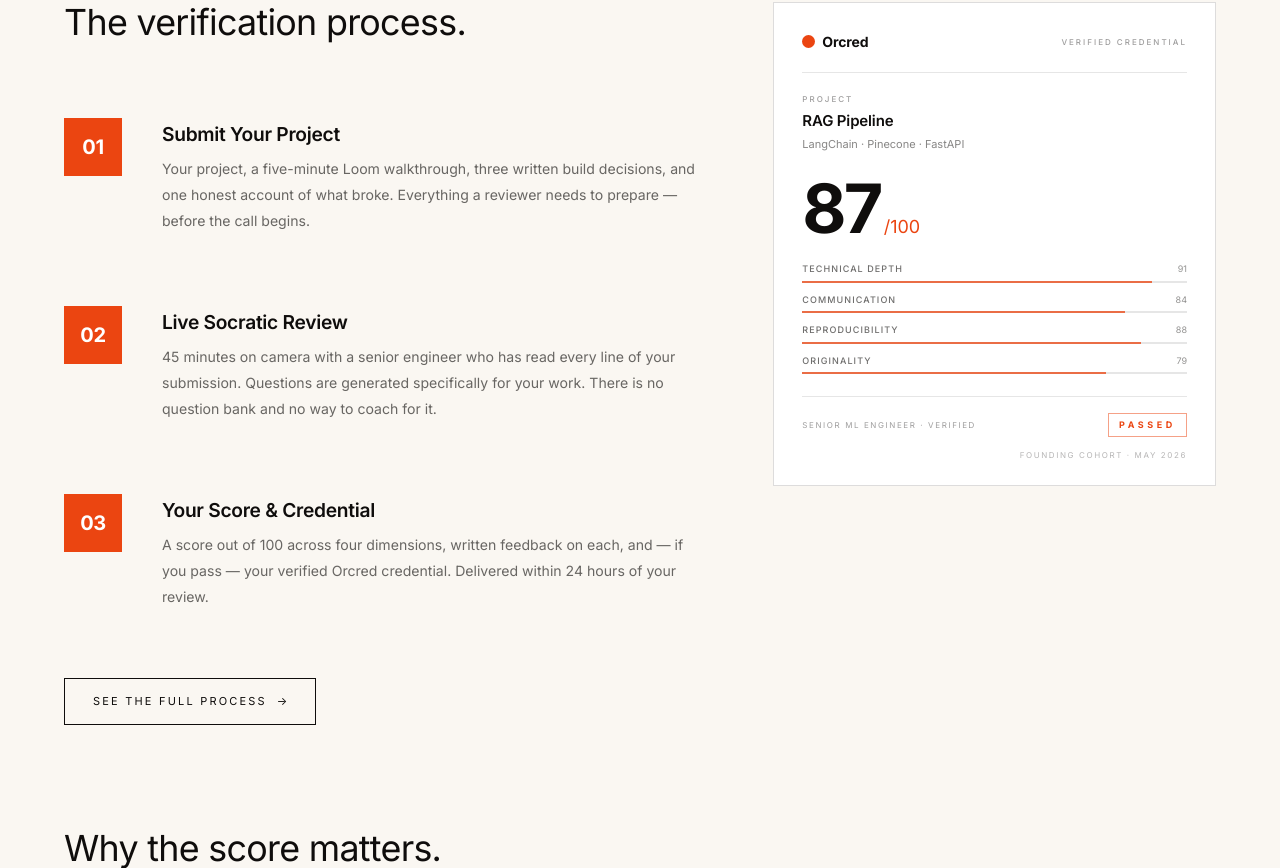
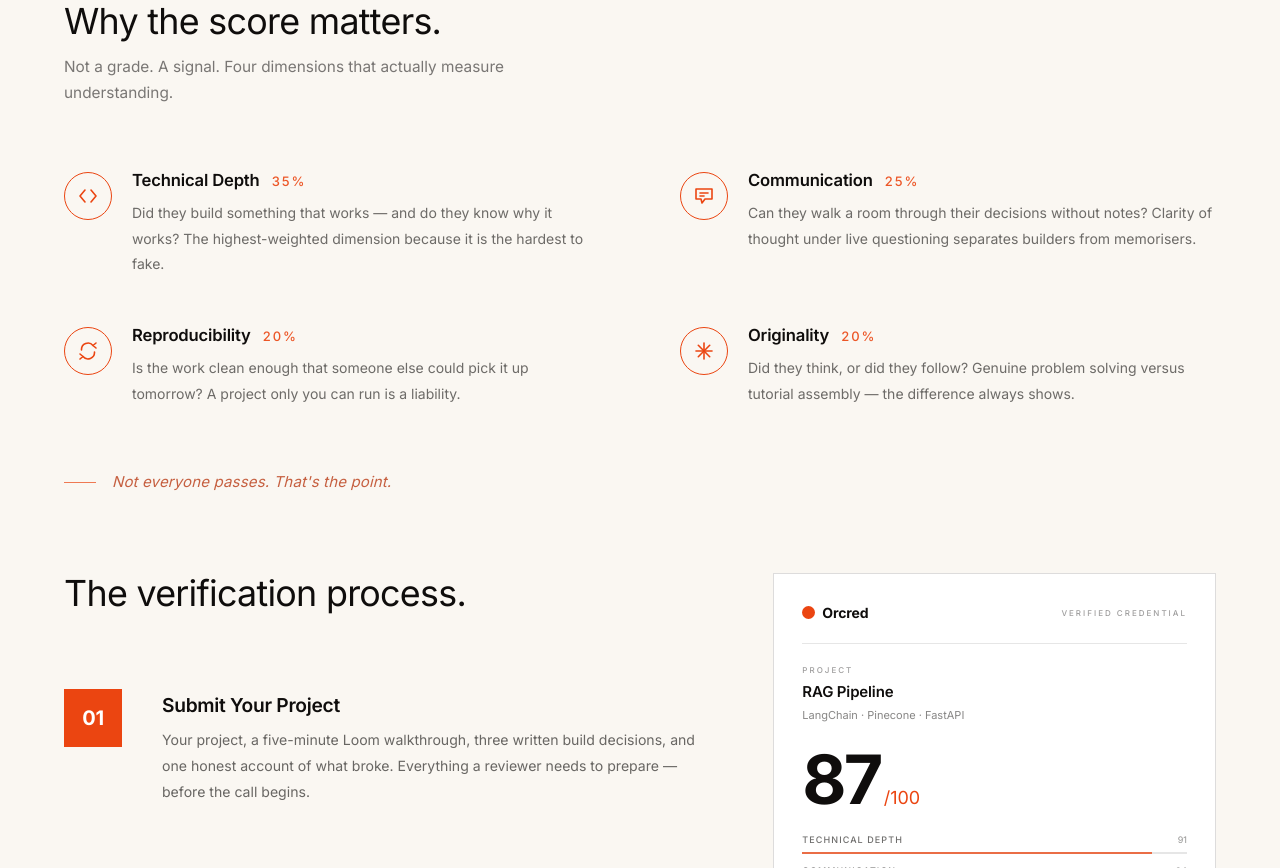
Before and after one commit to orcred-org/frontend, a Next.js app: page / in a window 1280 px wide. Shown: the part 2592-3460 px from the top of the page. Built offline with nearby package versions, Linux system fonts and the light colour scheme.

Commit message:
Swap section order: ScoresSection before ProcessSection

```diff
--- a/app/page.tsx
+++ b/app/page.tsx
@@ -20,11 +20,11 @@ export default function Home() {
         {/* 2 · The problem / the cost / the fix */}
         <PlatformSection />
 
-        {/* 3 · Process — how the review works */}
+        {/* 3 · The Score — formal assessment framework */}
+        <ScoresSection />
+
+        {/* 4 · Process — how the review works */}
         <ProcessSection />
-
-        {/* 4 · The Score — formal assessment framework */}
-        <ScoresSection />
 
         {/* 5 · Why Orcred — comparison vs alternatives */}
         <ComparisonSection />
```
